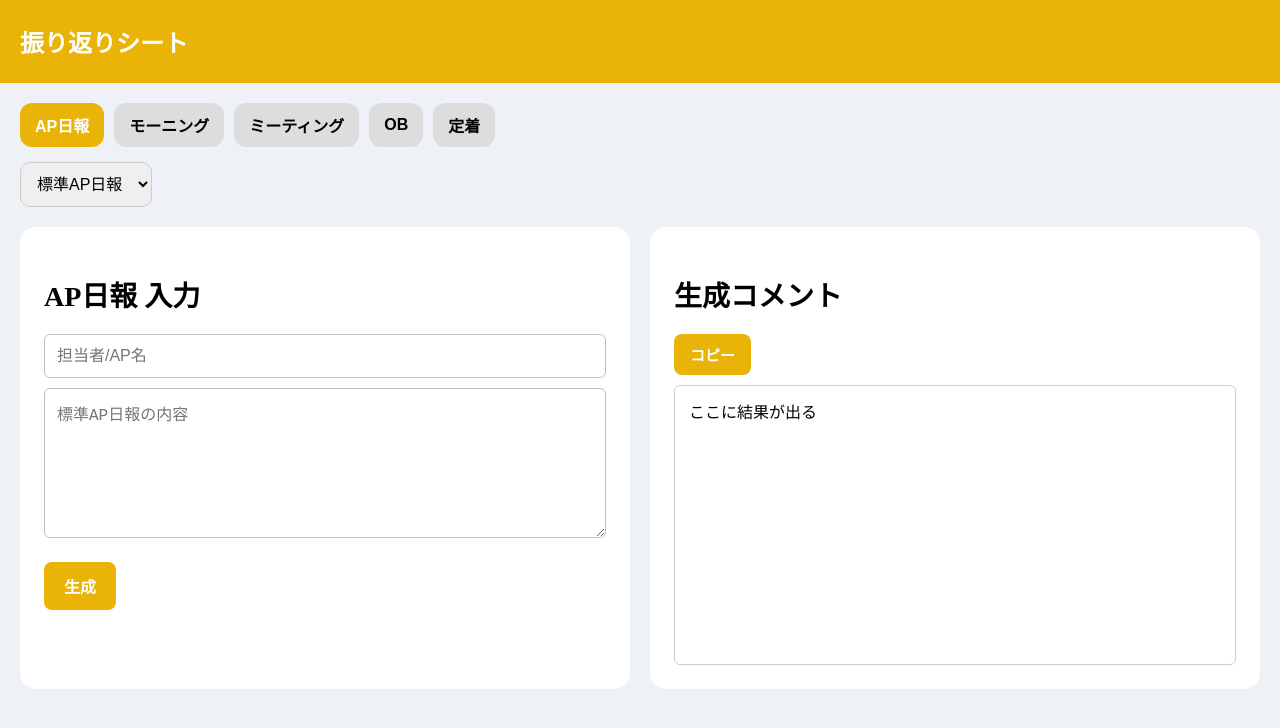
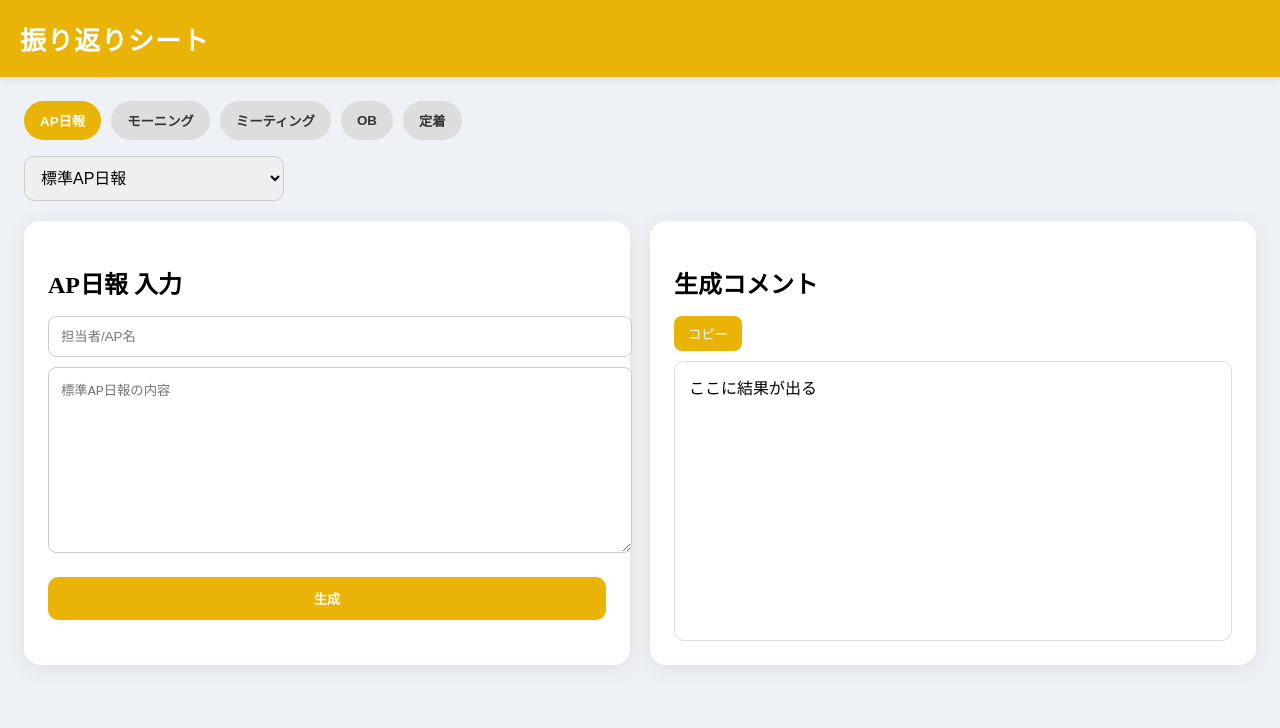
Before and after one commit to kenichrouken0701-code/APP, a Next.js app: page / in a window 1280 px wide. Shown: the top 728 px of the page. Built offline with nearby package versions, Linux system fonts and the light colour scheme.

Commit message:
Update page.js

```diff
--- a/app/page.js
+++ b/app/page.js
@@ -12,47 +12,6 @@ const templates = {
   定着: ["定着振り返り"],
 };
 
-const inputStyle = {
-  width: "100%",
-  padding: "12px",
-  marginBottom: "10px",
-  border: "1px solid #bfbfbf",
-  borderRadius: "6px",
-  boxSizing: "border-box",
-  fontSize: "16px",
-};
-
-const textareaStyle = {
-  width: "100%",
-  minHeight: "110px",
-  padding: "12px",
-  marginBottom: "10px",
-  border: "1px solid #bfbfbf",
-  borderRadius: "6px",
-  boxSizing: "border-box",
-  fontSize: "16px",
-  resize: "vertical",
-};
-
-const cardStyle = {
-  background: "white",
-  padding: "24px",
-  borderRadius: "16px",
-  boxSizing: "border-box",
-};
-
-const buttonStyle = {
-  marginTop: "10px",
-  background: "#eab308",
-  color: "white",
-  padding: "12px 20px",
-  border: "none",
-  borderRadius: "8px",
-  cursor: "pointer",
-  fontWeight: "bold",
-  fontSize: "16px",
-};
-
 export default function Home() {
   const [activeTab, setActiveTab] = useState("AP日報");
   const [template, setTemplate] = useState("標準AP日報");
@@ -60,14 +19,10 @@ export default function Home() {
   const [isMobile, setIsMobile] = useState(false);
 
   useEffect(() => {
-    const checkScreen = () => {
-      setIsMobile(window.innerWidth < 768);
-    };
-
-    checkScreen();
-    window.addEventListener("resize", checkScreen);
-
-    return () => window.removeEventListener("resize", checkScreen);
+    const check = () => setIsMobile(window.innerWidth < 768);
+    check();
+    window.addEventListener("resize", check);
+    return () => window.removeEventListener("resize", check);
   }, []);
 
   const handleCopy = () => {
@@ -77,28 +32,30 @@ export default function Home() {
 
   return (
     <div style={{ minHeight: "100vh", background: "#eef2f7" }}>
-      <div
-        style={{
+
+      {/* ===== HEADER ===== */}
+      <div style={{
         background: "#eab308",
         color: "white",
-          padding: isMobile ? "18px 16px" : "24px 20px",
-          fontSize: isMobile ? "20px" : "24px",
+        padding: isMobile ? "16px" : "20px",
+        fontSize: isMobile ? "20px" : "26px",
         fontWeight: "bold",
-        }}
-      >
+        letterSpacing: "1px",
+        boxShadow: "0 2px 8px rgba(0,0,0,0.1)"
+      }}>
         振り返りシート
       </div>
 
-      <div style={{ padding: isMobile ? "16px" : "20px" }}>
-        <div
-          style={{
+      <div style={{ padding: isMobile ? "16px" : "24px" }}>
+
+        {/* ===== タブ ===== */}
+        <div style={{
           display: "flex",
           gap: "10px",
-            marginBottom: "15px",
-            flexWrap: "wrap",
-          }}
-        >
-          {tabs.map((tab) => (
+          marginBottom: "16px",
+          flexWrap: "wrap"
+        }}>
+          {tabs.map(tab => (
             <button
               key={tab}
               onClick={() => {
@@ -106,14 +63,14 @@ export default function Home() {
                 setTemplate(templates[tab][0]);
               }}
               style={{
-                padding: isMobile ? "10px 14px" : "10px 15px",
-                borderRadius: "12px",
+                padding: "10px 16px",
+                borderRadius: "999px",
                 border: "none",
                 background: activeTab === tab ? "#eab308" : "#ddd",
-                color: activeTab === tab ? "white" : "black",
+                color: activeTab === tab ? "white" : "#333",
                 fontWeight: "bold",
                 cursor: "pointer",
-                fontSize: isMobile ? "15px" : "16px",
+                transition: "0.2s",
               }}
             >
               {tab}
@@ -121,35 +78,39 @@ export default function Home() {
           ))}
         </div>
 
+        {/* ===== テンプレ ===== */}
         <select
           value={template}
           onChange={(e) => setTemplate(e.target.value)}
           style={{
             padding: "12px",
-            marginBottom: "20px",
             borderRadius: "10px",
             border: "1px solid #ccc",
+            marginBottom: "20px",
             fontSize: "16px",
-            width: isMobile ? "100%" : "auto",
-            maxWidth: "100%",
+            width: isMobile ? "100%" : "260px"
           }}
         >
-          {templates[activeTab].map((t) => (
+          {templates[activeTab].map(t => (
             <option key={t}>{t}</option>
           ))}
         </select>
 
-        <div
-          style={{
+        {/* ===== メイン ===== */}
+        <div style={{
           display: "grid",
           gridTemplateColumns: isMobile ? "1fr" : "1fr 1fr",
-            gap: "20px",
-          }}
-        >
-          <div style={cardStyle}>
-            <h2 style={{ fontSize: isMobile ? "24px" : "28px", marginBottom: "20px" }}>
-              {activeTab} 入力
-            </h2>
+          gap: "20px"
+        }}>
+
+          {/* ===== 左 ===== */}
+          <div style={{
+            background: "white",
+            borderRadius: "16px",
+            padding: "24px",
+            boxShadow: "0 4px 20px rgba(0,0,0,0.08)"
+          }}>
+            <h2 style={{ marginBottom: "16px" }}>{activeTab} 入力</h2>
 
             <input placeholder="担当者/AP名" style={inputStyle} />
 
@@ -181,9 +142,9 @@ export default function Home() {
                 <input placeholder="名前" style={inputStyle} />
                 <input placeholder="年齢" style={inputStyle} />
                 <textarea placeholder="【内容】" style={textareaStyle} />
-                <textarea placeholder="【その人の魅力的な目標】" style={textareaStyle} />
-                <textarea placeholder="【その人の危機感】" style={textareaStyle} />
-                <textarea placeholder="【どう提案したのか？】" style={textareaStyle} />
+                <textarea placeholder="【魅力的な目標】" style={textareaStyle} />
+                <textarea placeholder="【危機感】" style={textareaStyle} />
+                <textarea placeholder="【提案】" style={textareaStyle} />
                 <textarea placeholder="【よかった点】" style={textareaStyle} />
                 <textarea placeholder="【問題点】" style={textareaStyle} />
                 <textarea placeholder="【改善策】" style={textareaStyle} />
@@ -195,18 +156,8 @@ export default function Home() {
                 <input placeholder="名前" style={inputStyle} />
                 <input placeholder="稼働拠点" style={inputStyle} />
                 <input placeholder="稼働時間" style={inputStyle} />
-                <input placeholder="トーク覚えたか" style={inputStyle} />
-                <input placeholder="勤怠ブレあったか" style={inputStyle} />
-                <input placeholder="生活デッドライン" style={inputStyle} />
                 <textarea placeholder="【今日話した内容】" style={textareaStyle} />
-                <input placeholder="セットアップ組んだ人" style={inputStyle} />
-                <input placeholder="次回予定日" style={inputStyle} />
-                <input placeholder="クレームリスク" style={inputStyle} />
-                <input placeholder="天才と褒めたか" style={inputStyle} />
-                <textarea
-                  placeholder="【1週間後どういう状態にするか】"
-                  style={textareaStyle}
-                />
+                <textarea placeholder="【1週間後の状態】" style={textareaStyle} />
               </>
             )}
 
@@ -215,56 +166,82 @@ export default function Home() {
                 placeholder="標準AP日報の内容"
                 value={text}
                 onChange={(e) => setText(e.target.value)}
-                style={{
-                  ...textareaStyle,
-                  minHeight: "150px",
-                }}
+                style={{ ...textareaStyle, minHeight: "160px" }}
               />
             )}
 
-            <button style={buttonStyle}>生成</button>
+            <button style={mainButton}>
+              生成
+            </button>
           </div>
 
-          <div style={cardStyle}>
-            <h2 style={{ fontSize: isMobile ? "24px" : "28px", marginBottom: "20px" }}>
-              生成コメント
-            </h2>
+          {/* ===== 右 ===== */}
+          <div style={{
+            background: "white",
+            borderRadius: "16px",
+            padding: "24px",
+            boxShadow: "0 4px 20px rgba(0,0,0,0.08)"
+          }}>
+            <h2 style={{ marginBottom: "16px" }}>生成コメント</h2>
 
-            <button
-              onClick={handleCopy}
-              style={{
-                marginBottom: "10px",
-                background: "#eab308",
-                color: "white",
-                padding: "10px 16px",
-                border: "none",
-                borderRadius: "8px",
-                cursor: "pointer",
-                fontWeight: "bold",
-                fontSize: "15px",
-              }}
-            >
+            <button onClick={handleCopy} style={subButton}>
               コピー
             </button>
 
-            <div
-              style={{
-                border: "1px solid #ccc",
-                minHeight: isMobile ? "220px" : "280px",
+            <div style={{
+              border: "1px solid #ddd",
+              borderRadius: "10px",
               padding: "14px",
-                borderRadius: "6px",
-                background: "white",
-                boxSizing: "border-box",
-                fontSize: "16px",
-                lineHeight: 1.6,
-                whiteSpace: "pre-wrap",
-              }}
-            >
+              minHeight: "250px",
+              marginTop: "10px",
+              lineHeight: 1.6
+            }}>
               {text || "ここに結果が出る"}
             </div>
           </div>
+
         </div>
       </div>
     </div>
   );
 }
+
+/* ===== スタイル ===== */
+
+const inputStyle = {
+  width: "100%",
+  padding: "12px",
+  marginBottom: "10px",
+  borderRadius: "8px",
+  border: "1px solid #ccc",
+};
+
+const textareaStyle = {
+  width: "100%",
+  minHeight: "100px",
+  padding: "12px",
+  marginBottom: "10px",
+  borderRadius: "8px",
+  border: "1px solid #ccc",
+};
+
+const mainButton = {
+  marginTop: "10px",
+  background: "#eab308",
+  color: "white",
+  padding: "12px",
+  border: "none",
+  borderRadius: "10px",
+  width: "100%",
+  fontWeight: "bold",
+  cursor: "pointer",
+};
+
+const subButton = {
+  background: "#eab308",
+  color: "white",
+  padding: "8px 14px",
+  border: "none",
+  borderRadius: "8px",
+  cursor: "pointer",
+};
```
Lines whose indentation alone changed are shown as unchanged.
